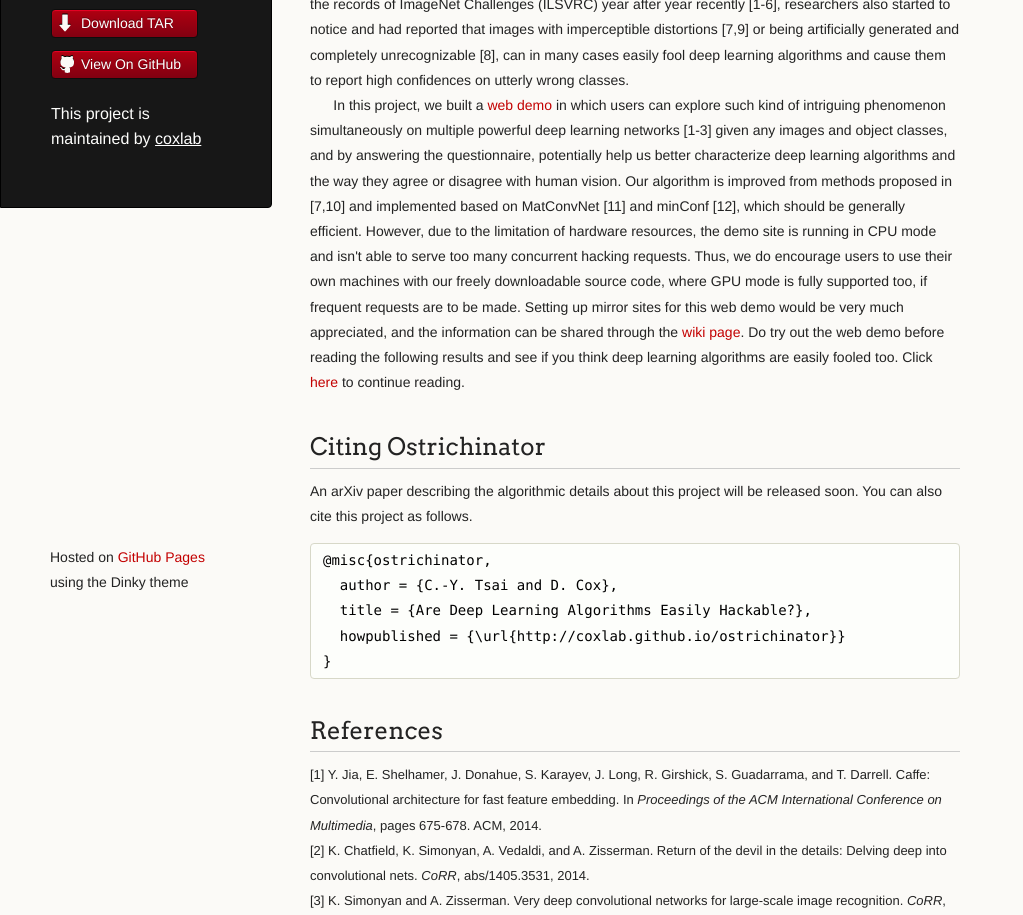
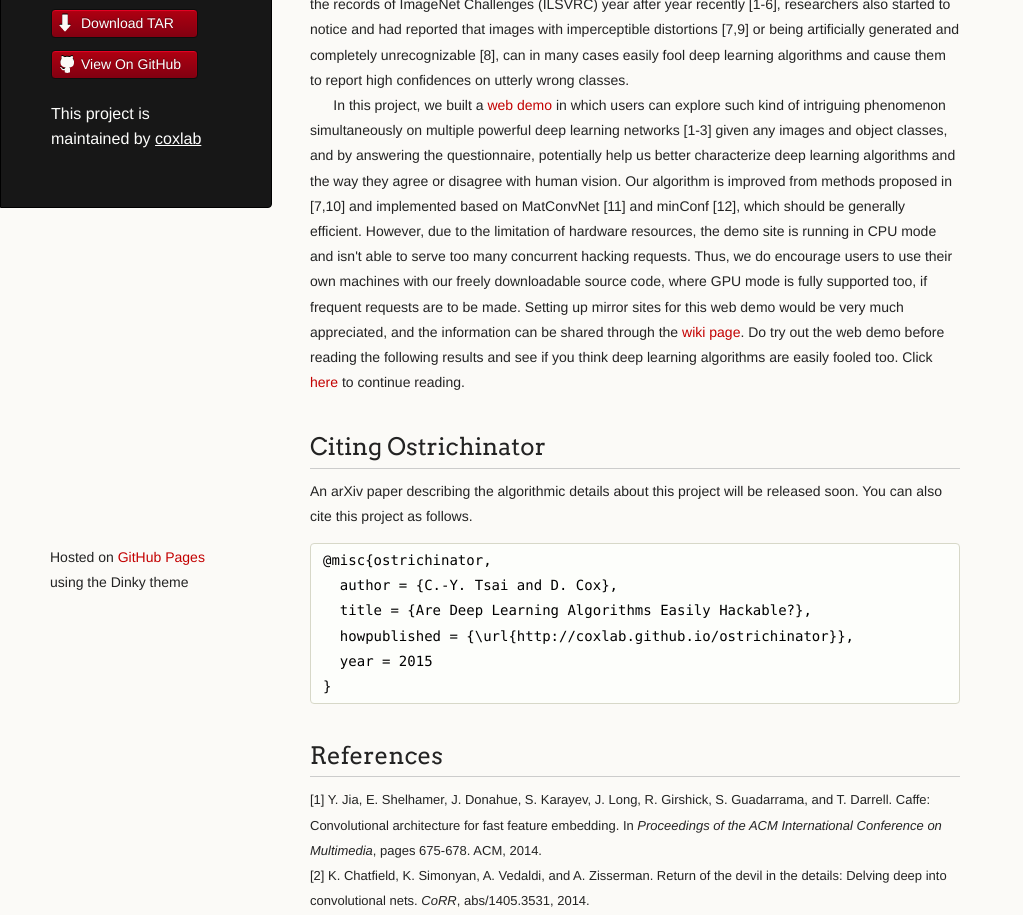
Before and after one commit to coxlab/ostrichinator, a plain HTML site: page index.html in a window 1280 px wide. Shown: the part 173-1088 px from the top of the page, without its empty margins (0-1023 px from the left). Drawn offline with nearby package versions, Linux system fonts and the light colour scheme.

Commit message:
Update index.html

```diff
--- a/index.html
+++ b/index.html
@@ -139,7 +139,8 @@ An arXiv paper describing the algorithmic details about this project will be rel
 <code>@misc{ostrichinator,
   author = {C.-Y. Tsai and D. Cox},
   title = {Are Deep Learning Algorithms Easily Hackable?},
-  howpublished = {\url{http://coxlab.github.io/ostrichinator}}
+  howpublished = {\url{http://coxlab.github.io/ostrichinator}},
+  year = 2015
 }</code></pre>
 
 <h2>References</h2>
```
